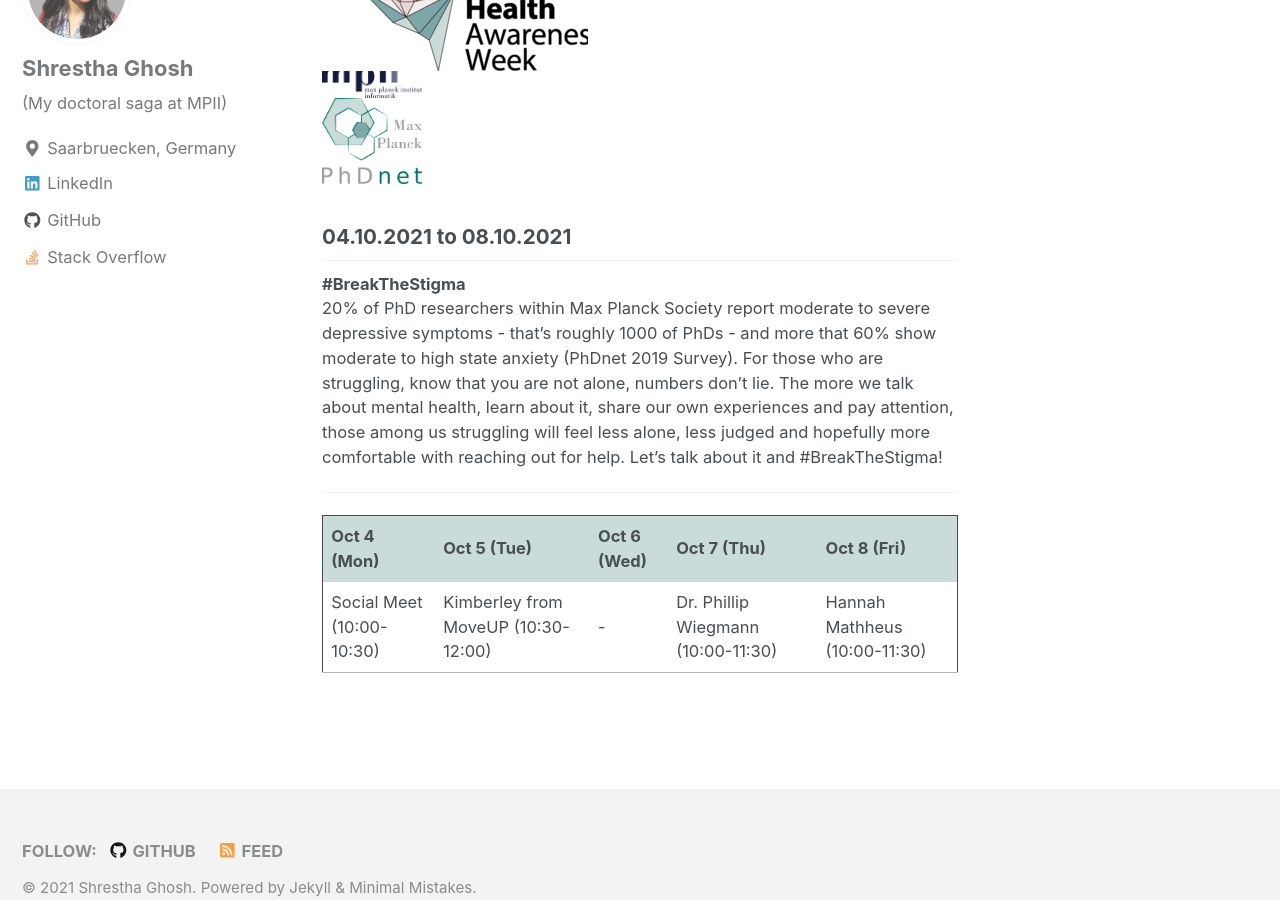
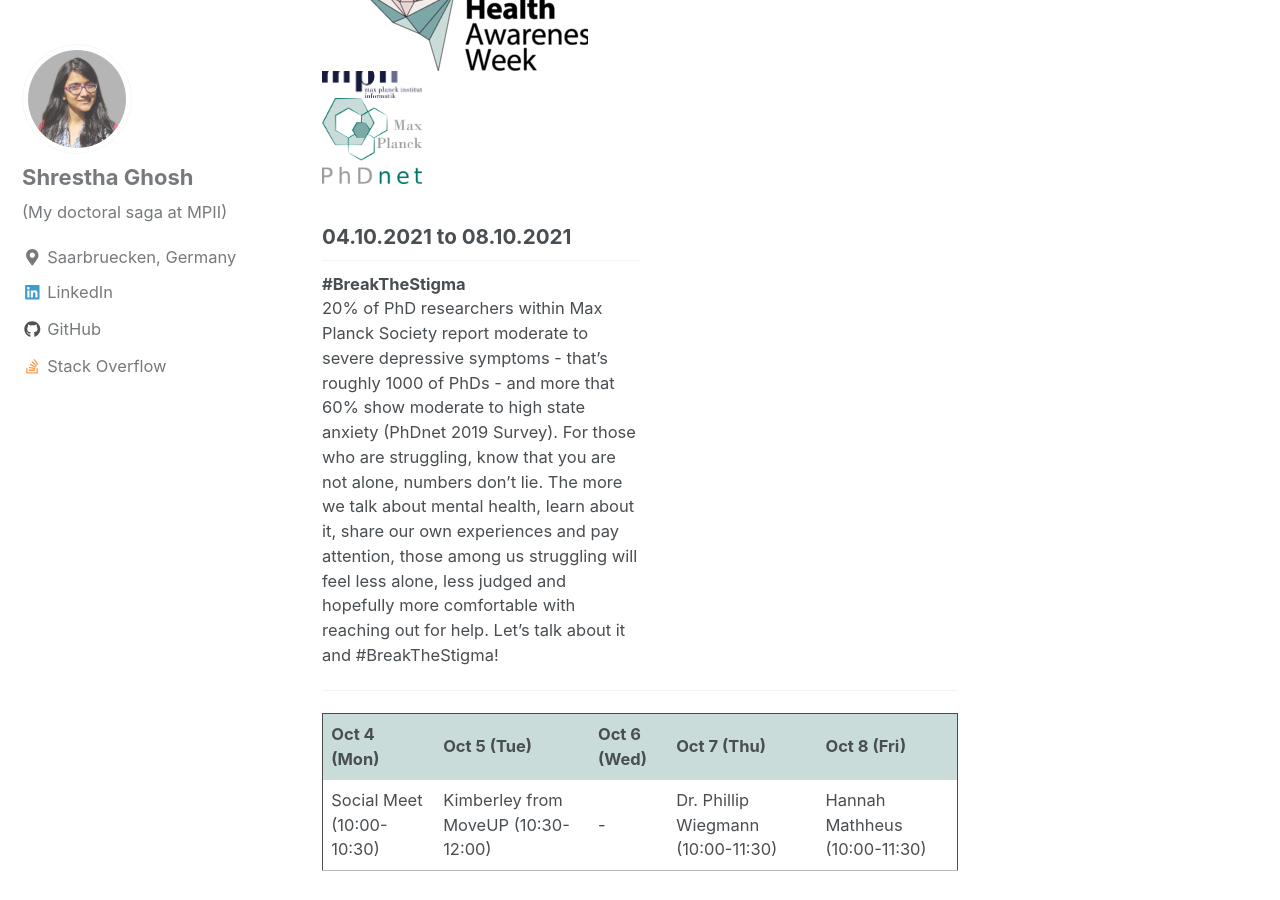
Before and after one commit to ghoshs/ghoshs.github.io, a Jekyll site: the page built from _pages/mhaw.md, in a window 1280 px wide and 900 px high, scrolled down 354 px. Built offline with Jekyll 4.4.1, drawn with Linux system fonts in a browser that asks for light colours; nearby versions of some CDN libraries.

Commit message:
update column

```diff
--- a/_pages/mhaw.md
+++ b/_pages/mhaw.md
@@ -5,14 +5,14 @@ author_profile: true
 ---
 
 <div class="row small">
-  <div class="column">
+  <div class="column" style="width: 50%;">
    <img src="{{ site.url }}{{ site.baseurl }}/images/mhaw_logo.png" alt="">
    <br>
    <img src="{{ site.url }}{{ site.baseurl }}/images/mpii-logo.png" alt="" width="100px">
    <br>
    <img src="{{ site.url }}{{ site.baseurl }}/images/phdnet.png" alt="" width="100px">
   </div>
-  <div class="column">
+  <div class="column" style="width: 50%;">
    <h2>04.10.2021 to 08.10.2021</h2>
    <strong>#BreakTheStigma </strong>
    <p>20% of PhD researchers within Max Planck Society report moderate to severe depressive symptoms - that’s roughly 1000 of PhDs - and more that 60% show moderate to high state anxiety (PhDnet 2019 Survey). For those who are struggling, know that you are not alone, numbers don’t lie. The more we talk about mental health, learn about it, share our own experiences and pay attention, those among us struggling will feel less alone, less judged and hopefully more comfortable with reaching out for help. Let’s talk about it and #BreakTheStigma!
```
